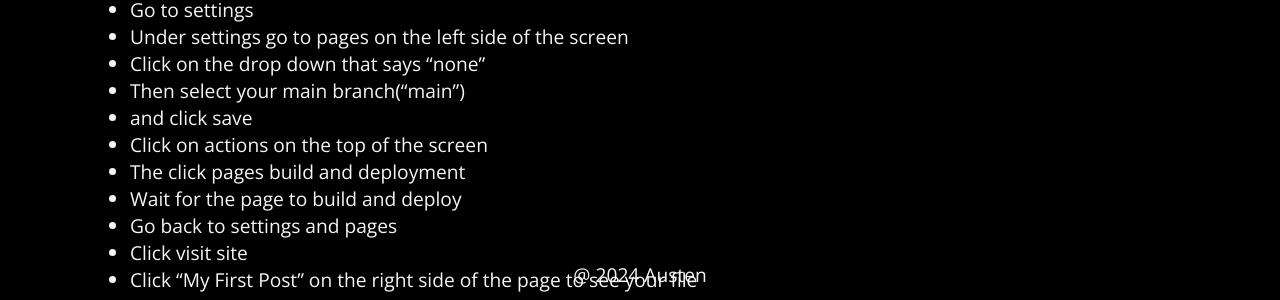
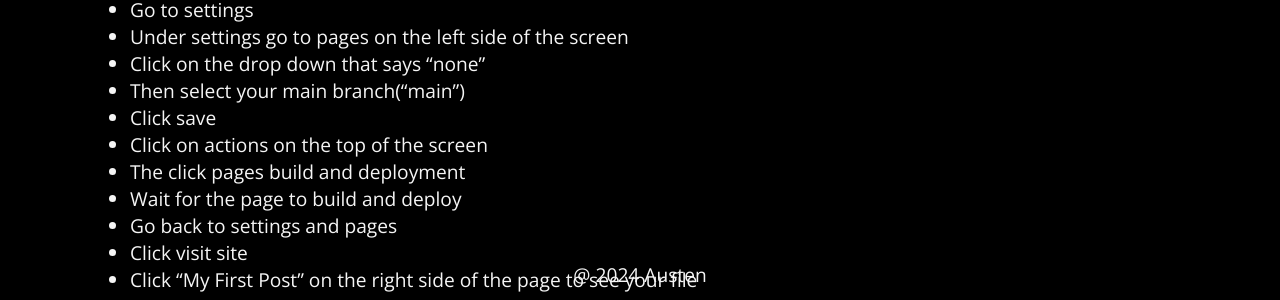
Before and after one commit to AustenMeier/C0MAKERSTESTing, a Jekyll site: the page built from _posts/2024-06-13-Section0-exercise.markdown, in a window 1280 px wide. Shown: the part 1421-1721 px from the top of the page. Built offline with Jekyll 4.4.1, drawn with Linux system fonts in a browser that asks for light colours.

Commit message:
Update 2024-06-13-Section0-exercise.markdown

```diff
--- a/_posts/2024-06-13-Section0-exercise.markdown
+++ b/_posts/2024-06-13-Section0-exercise.markdown
@@ -54,7 +54,7 @@ Click on _posts folder in the duplicated tab
  * Under settings go to pages on the left side of the screen
  * Click on the drop down that says "none"
  * Then select your main branch("main")
- * and click save
+ * Click save
  * Click on actions on the top of the screen
  * The click pages build and deployment
  * Wait for the page to build and deploy
```
